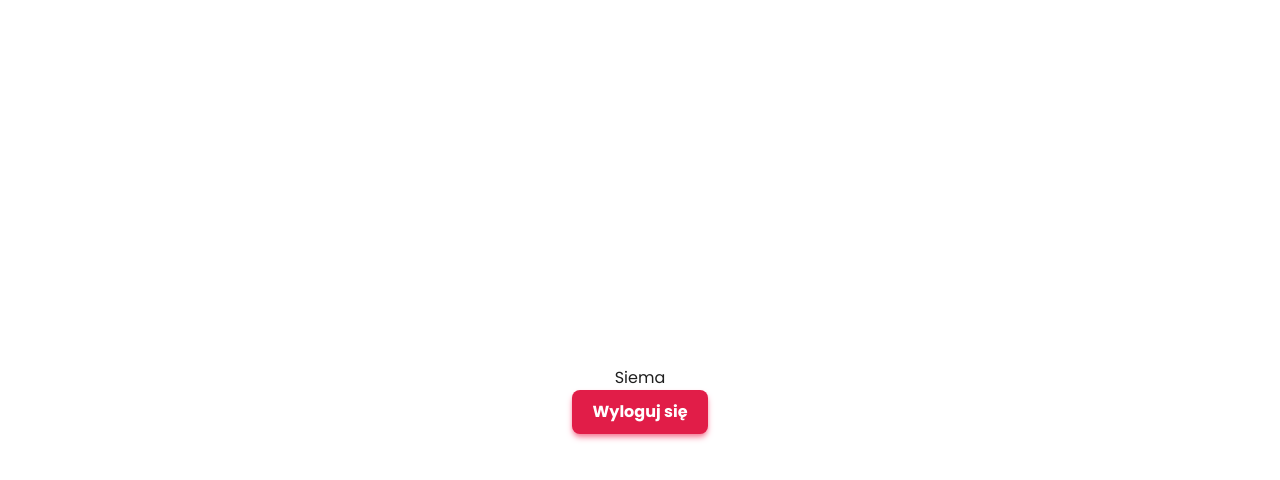
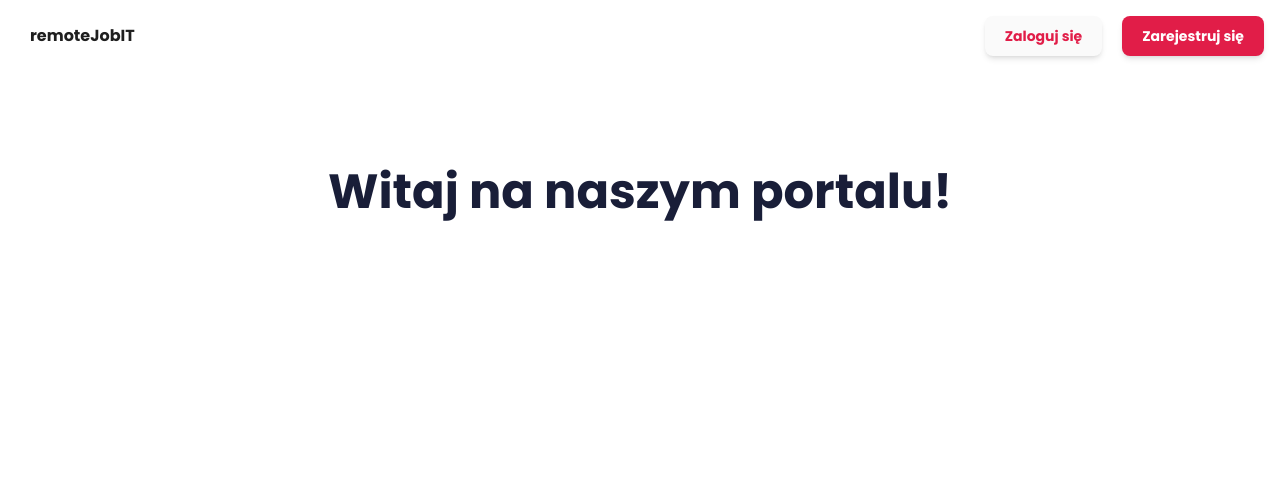
Before and after one commit to abieniek03/remote-job-it, a Next.js app: page /panel in a window 1280 px wide. Shown: the top 480 px of the page. Built offline with nearby package versions, Linux system fonts and the light colour scheme; no server answers.

Commit message:
Add user button.

```diff
--- /dev/null
+++ b/app/(application)/layout.tsx
@@ -0,0 +1,10 @@
+import Navbar from "@/components/Navbar/Navbar";
+
+export default function AuthLayout({ children }: { children: React.ReactNode }) {
+	return (
+		<>
+			<Navbar />
+			<main className="px-8 text-secondary">{children}</main>
+		</>
+	);
+}
--- a/app/page.tsx
+++ b/app/(application)/page.tsx
@@ -14,7 +14,6 @@ import Footer from "@/components/Footer/Footer";
 export default function Home() {
 	return (
 		<>
-			<Navbar />
 			<header className="lg:mt-10 overflow-hidden">
 				<div className="w-full sm:flex sm:justify-between sm:items-center max-w-8xl mx-auto sm:p-8 sm:gap-5 max-w-[1400px] mb-20 sm:mb-0">
 					<div className="mt-10 sm:mt-0 p-2 sm:p-0 text-center sm:text-left max-w-xl lg:max-w-2xl animate-header-text">
--- a/app/panel/page.tsx
+++ b/app/(application)/panel/page.tsx
@@ -1,7 +1,9 @@
 "use client";
 
 import Button from "@/components/Button/Button";
+
 import { useAppSelector } from "@/store/store";
+
 import axios from "axios";
 
 export default function HelloPage() {
@@ -12,12 +14,8 @@ export default function HelloPage() {
 	const userData = useAppSelector((store: any) => store.user.details?.user);
 
 	return (
-		<main>
-			<div className="h-screen flex flex-col justify-center items-center">
-				<h1>Siema</h1>
-				<p>{userData?.email}</p>
-				<Button label="Wyloguj się" onClick={handleLogout} />
-			</div>
-		</main>
+		<div className="mt-24 flex flex-col justify-center items-center">
+			<h1 className="font-bold text-3xl md:text-4xl lg:text-5xl">Witaj na naszym portalu!</h1>
+		</div>
 	);
 }
--- a/app/(auth)/layout.tsx
+++ b/app/(auth)/layout.tsx
@@ -4,8 +4,7 @@ import AuthRedirector from "@/hoc/AuthRedirector";
 
 export default function AuthLayout({ children }: { children: React.ReactNode }) {
 	return (
-		<html lang="pl" className="scroll-smooth">
-			<body>
+		<>
 			<AuthRedirector>
 				<main className="min-h-screen w-full flex flex-col justify-center items-center px-8 text-secondary">
 					<Link href="/" className="absolute top-5 left-5 text-primary p-2 text-3xl">
@@ -14,7 +13,6 @@ export default function AuthLayout({ children }: { children: React.ReactNode })
 					{children}
 				</main>
 			</AuthRedirector>
-			</body>
-		</html>
+		</>
 	);
 }
--- a/app/layout.tsx
+++ b/app/layout.tsx
@@ -6,6 +6,8 @@ import { cookies } from "next/headers";
 import AOSProvider from "@/hoc/AOSProvider";
 import ReduxProvider from "@/hoc/ReduxProvider";
 import Authentication from "@/hoc/Authentication";
+import Navbar from "@/components/Navbar/Navbar";
+
 const font = Poppins({ subsets: ["latin"], weight: ["400", "500", "700"] });
 
 export const metadata: Metadata = {
--- a/components/Navbar/Navbar.tsx
+++ b/components/Navbar/Navbar.tsx
@@ -4,24 +4,33 @@ import { useState } from "react";
 import Link from "next/link";
 
 import Logo from "../Logo/Logo";
+
 import { BiMenu } from "react-icons/bi";
 import { IoClose } from "react-icons/io5";
 
+import UserButton from "./UserButton";
+
+import { useAppSelector } from "@/store/store";
+
+const navButtonStyles = "text-sm font-bold px-5 py-2.5 rounded-lg cursor-pointer shadow-md transition-bg duration-300";
+
 export default function Navbar() {
 	const [isOpenMenu, setIsOpenMenu] = useState<boolean>(false);
-
-	const navButtonStyles =
-		"text-sm font-bold px-5 py-2.5 rounded-lg cursor-pointer shadow-md transition-bg duration-300";
 
 	function toggleMenu() {
 		setIsOpenMenu(!isOpenMenu);
 	}
 
+	const user = useAppSelector((store) => store.user.details);
+
 	return (
 		<nav className="py-4">
 			<div className="max-w-[1400px] mx-auto flex justify-between items-center px-4">
 				<Logo />
-
+				{user?.verify ? (
+					<UserButton email={user.user?.email} />
+				) : (
+					<>
 						<button className="text-3xl sm:hidden" onClick={toggleMenu}>
 							{isOpenMenu ? <IoClose /> : <BiMenu />}
 						</button>
@@ -30,13 +39,18 @@ export default function Navbar() {
 								isOpenMenu ? "flex flex-col bg-white absolute top-[62px] left-0 p-4 w-full" : "hidden"
 							} sm:flex gap-5`}
 						>
-					<Link href={"/logowanie"} className={`${navButtonStyles}  bg-neutral-50 text-primary hover:bg-neutral-100`}>
+							<Link
+								href={"/logowanie"}
+								className={`${navButtonStyles}  bg-neutral-50 text-primary hover:bg-neutral-100`}
+							>
 								Zaloguj się
 							</Link>
 							<Link href={"/rejestracja"} className={`${navButtonStyles} bg-primary hover:bg-primary-hover text-white`}>
 								Zarejestruj się
 							</Link>
 						</div>
+					</>
+				)}
 			</div>
 		</nav>
 	);
--- /dev/null
+++ b/components/Navbar/UserButton.tsx
@@ -0,0 +1,16 @@
+import axios from "axios";
+
+export default function UserButton({ email }: { email: string | null | undefined }) {
+	function handleLogout() {
+		axios.get("/api/auth/logout").then(() => (window.location.href = "/"));
+	}
+
+	return (
+		<div className="font-bold text-xs flex flex-col items-end">
+			<p>{email}</p>
+			<button className="text-primary" onClick={handleLogout}>
+				Wyloguj się
+			</button>
+		</div>
+	);
+}
```
Lines whose indentation alone changed are shown as unchanged.
